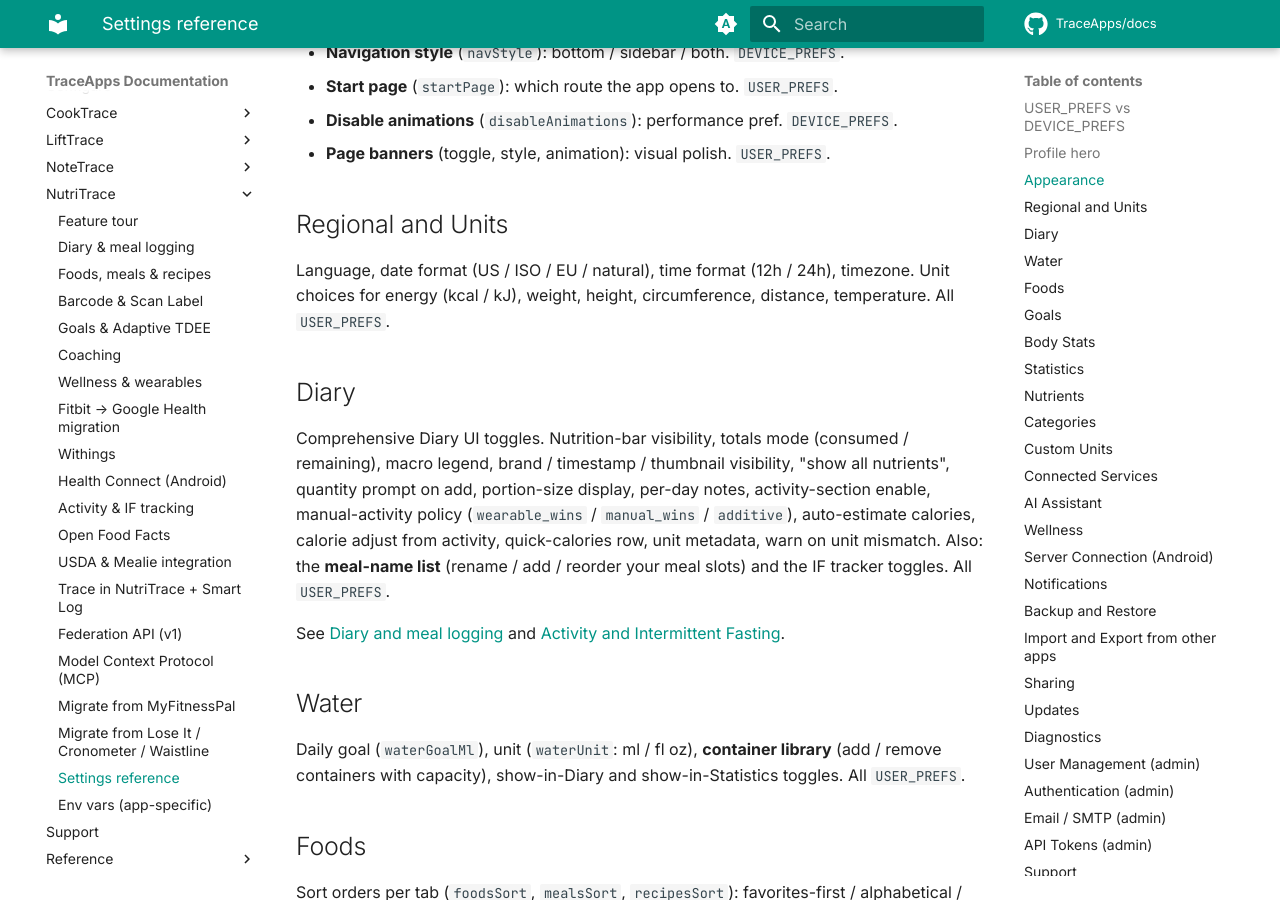
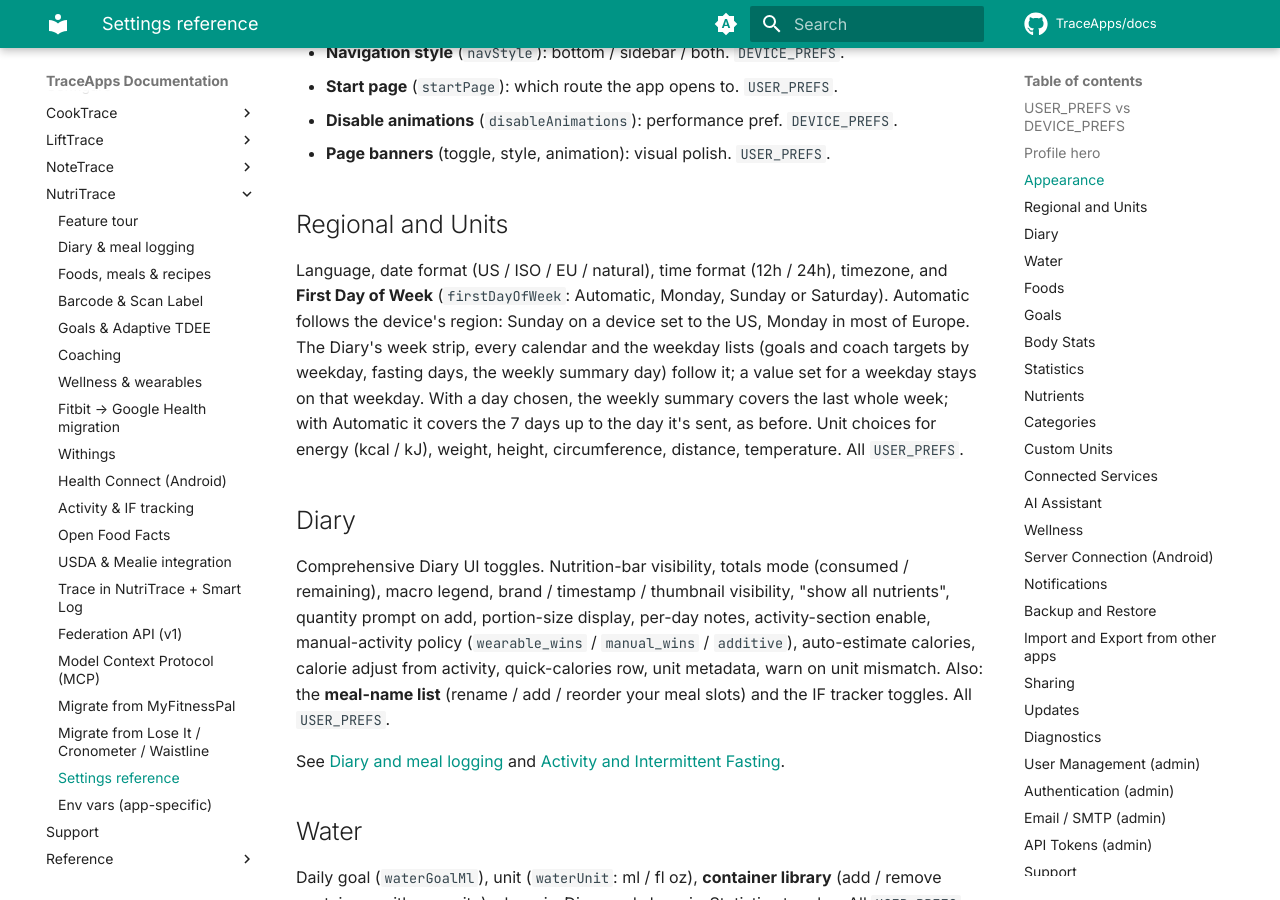
Before and after one commit to TraceApps/docs, an MkDocs documentation site: the page built from docs/nutritrace/settings.md, in a window 1280 px wide and 900 px high, scrolled down 1164 px. Built offline with MkDocs 1.6.1 and Material for MkDocs 9.7.7, drawn with Linux system fonts in a browser that asks for light colours; comment, search, counter and statistics services are not loaded.

Commit message:
NutriTrace First Day of Week setting (TraceApps/nutritrace#232)

```diff
--- a/docs/nutritrace/settings.md
+++ b/docs/nutritrace/settings.md
@@ -33,7 +33,7 @@ Top-of-page card with your name, nickname, avatar, DOB, gender, height, weight,
 
 ## Regional and Units
 
-Language, date format (US / ISO / EU / natural), time format (12h / 24h), timezone. Unit choices for energy (kcal / kJ), weight, height, circumference, distance, temperature. All `USER_PREFS`.
+Language, date format (US / ISO / EU / natural), time format (12h / 24h), timezone, and **First Day of Week** (`firstDayOfWeek`: Automatic, Monday, Sunday or Saturday). Automatic follows the device's region: Sunday on a device set to the US, Monday in most of Europe. The Diary's week strip, every calendar and the weekday lists (goals and coach targets by weekday, fasting days, the weekly summary day) follow it; a value set for a weekday stays on that weekday. With a day chosen, the weekly summary covers the last whole week; with Automatic it covers the 7 days up to the day it's sent, as before. Unit choices for energy (kcal / kJ), weight, height, circumference, distance, temperature. All `USER_PREFS`.
 
 ## Diary
 
```
